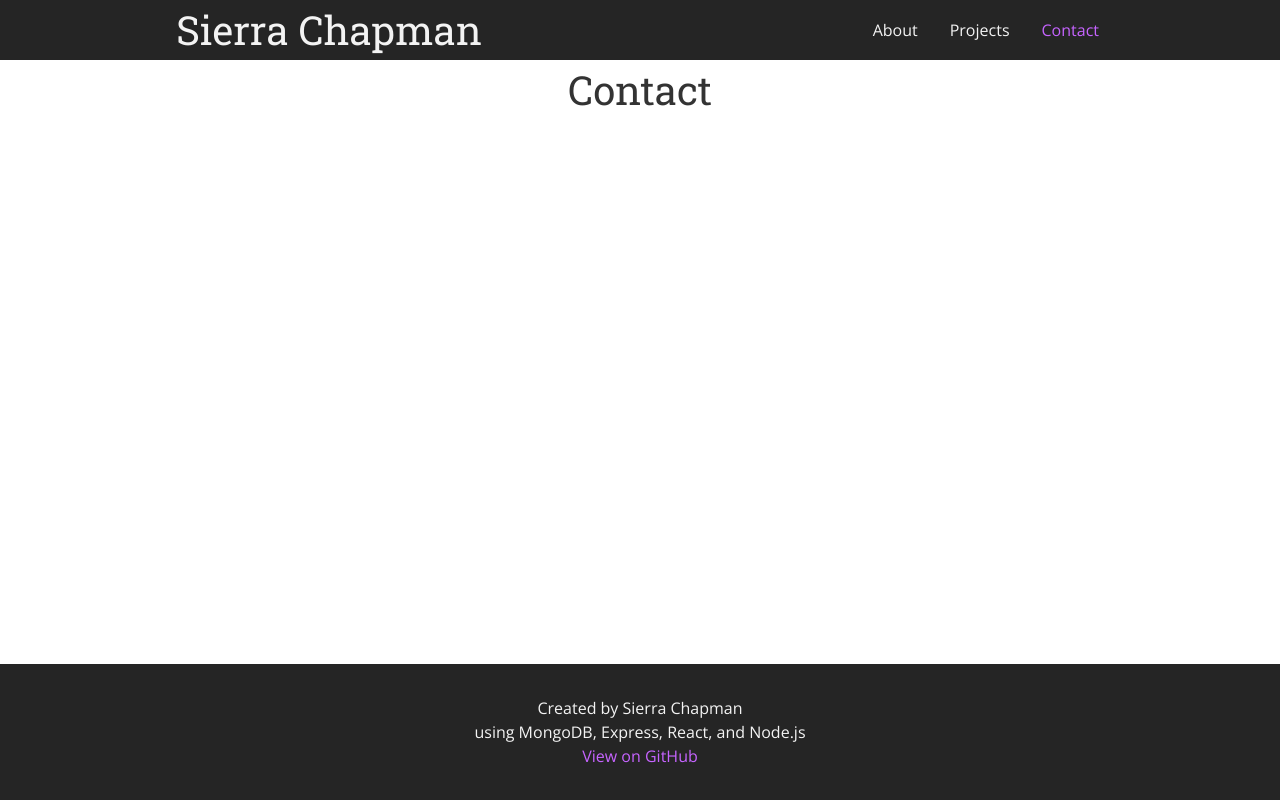
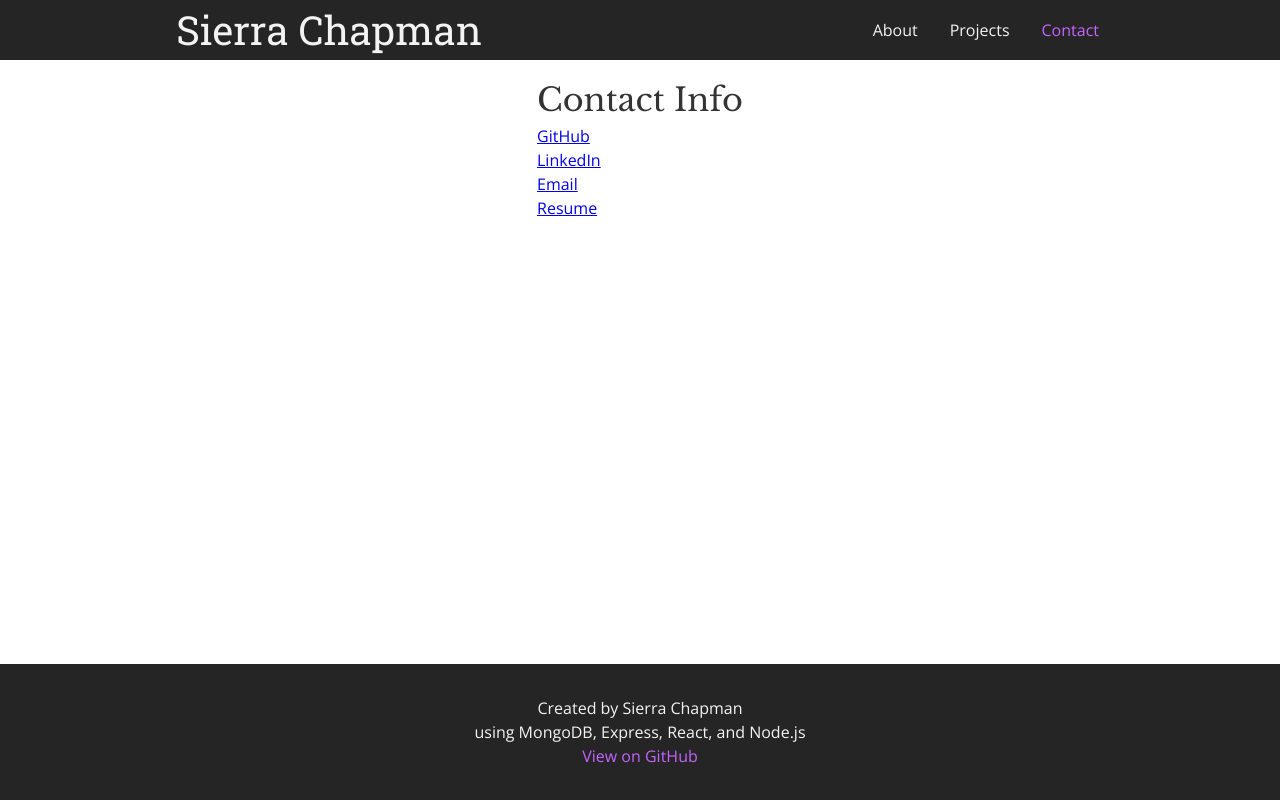
Before and after one commit to SierraChapman/react-portfolio, a React (Create React App) app in the folder client/: page /contact in a window 1280 px wide. Built offline with nearby package versions, Linux system fonts and the light colour scheme; no server answers.

Commit message:
create contact info page

```diff
--- a/client/src/pages/Contact/index.js
+++ b/client/src/pages/Contact/index.js
@@ -2,7 +2,17 @@ import React from 'react';
 import "./style.css";
 
 function Contact() {
-  return <h1>Contact</h1>;
+  return (
+    <main id="contact">
+      <h2>Contact Info</h2>
+      <ul>
+        <li><a href="https://github.com/SierraChapman">GitHub</a></li>
+        <li><a href="https://www.linkedin.com/in/sierra-chapman">LinkedIn</a></li>
+        <li><a href="mailto:siechap@gmail.com">Email</a></li>
+        <li><a href={`${process.env.PUBLIC_URL}/assets/pdf/resume.pdf`}>Resume</a></li>
+      </ul>
+    </main>
+  );
 }
 
 export default Contact;
```
Also changed, not shown: 1 other file (tests, documents, lock files or other folders).
